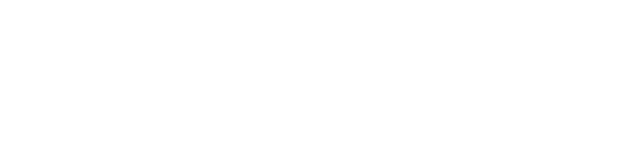
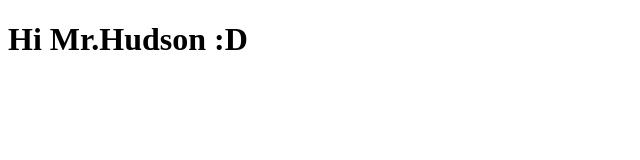
Before and after one commit to Krakalaka/Krakalaka.github.io, a plain HTML site: page index.html in a window 1280 px wide. Shown: the whole page, without its empty margins (0-640 px from the left). Drawn offline with Linux system fonts and the light colour scheme.

Commit message:
Update index.html
I added just a H1 with a message to my professor

```diff
--- a/index.html
+++ b/index.html
@@ -8,7 +8,7 @@
 </head>
 
 <body>
-
+    <h1>Hi Mr.Hudson :D</h1>
 </body>
 
 </html>
```
